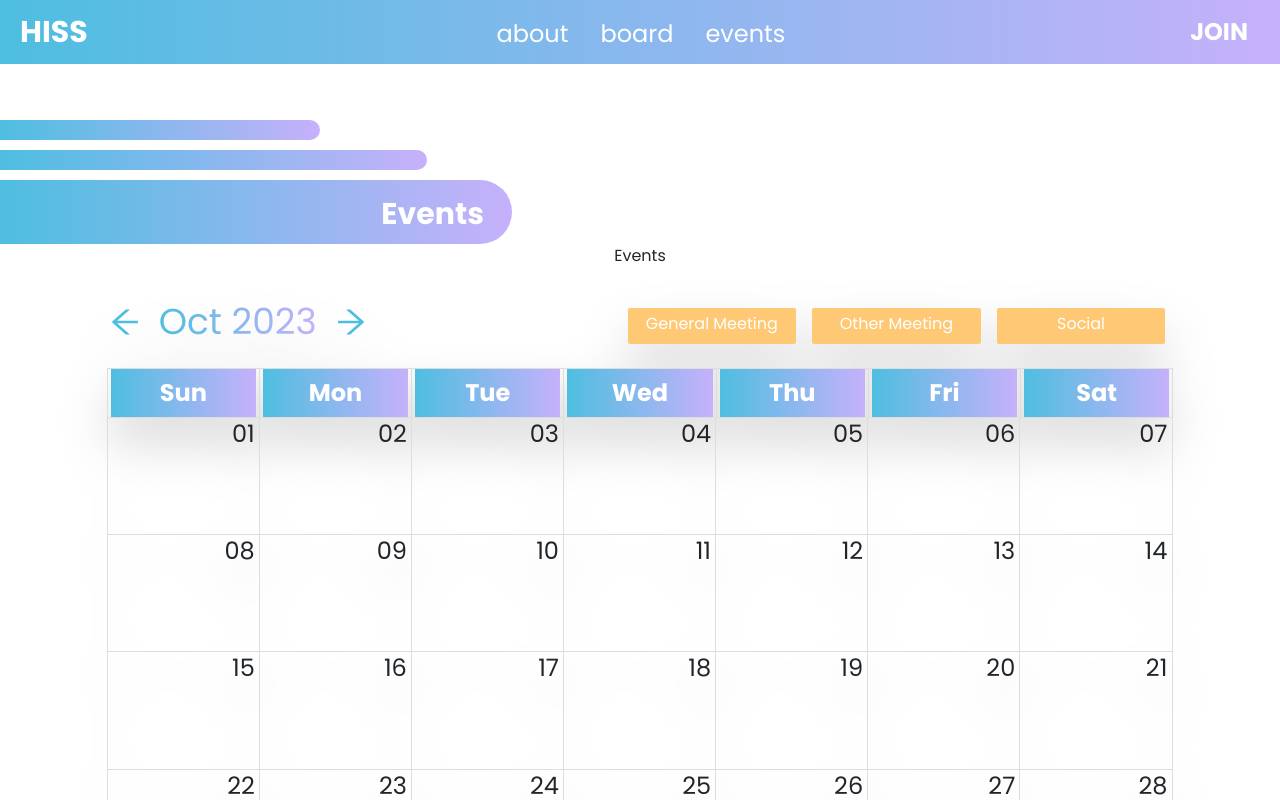
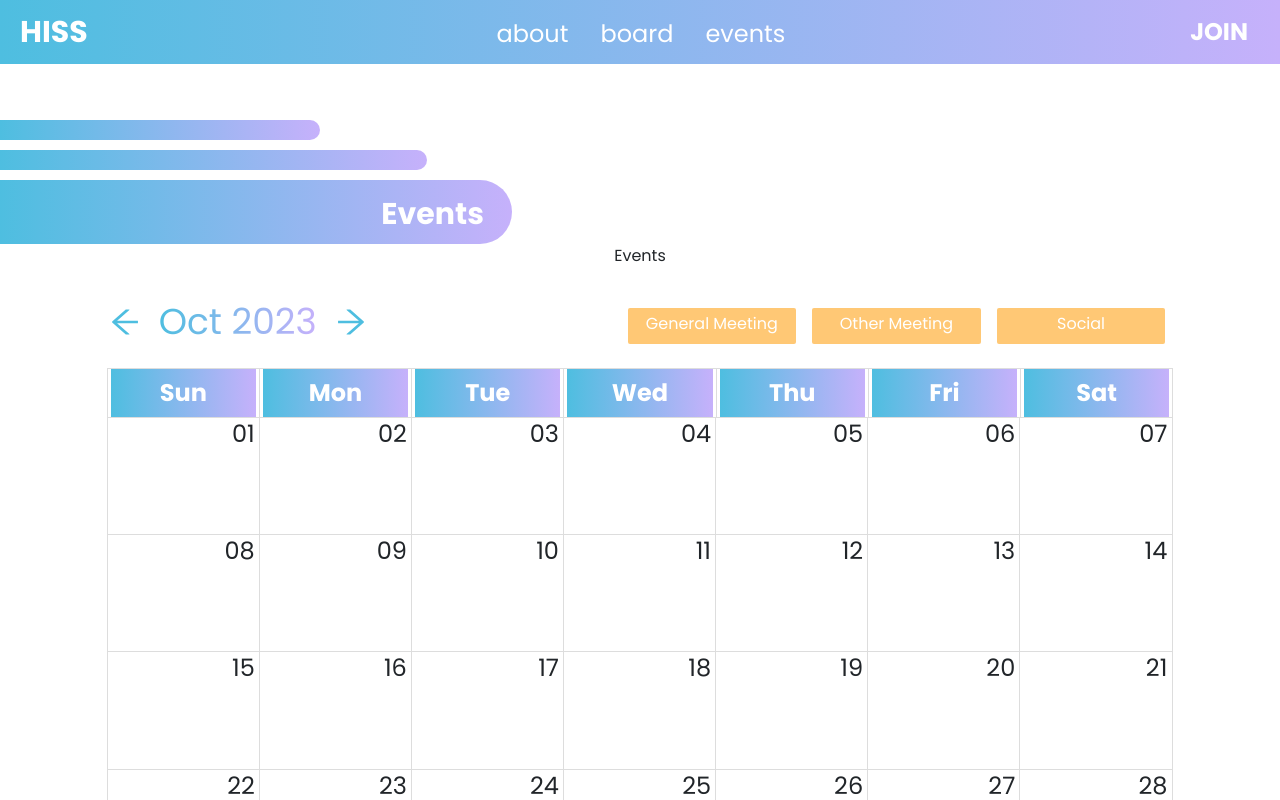
Before and after one commit to acm-ucr/hiss-website, a Next.js app: page /events in a window 1280 px wide. Shown: the top 800 px of the page. Built offline with nearby package versions, Linux system fonts and the light colour scheme.

Commit message:
current status

```diff
--- a/src/components/calendar/Calendar.jsx
+++ b/src/components/calendar/Calendar.jsx
@@ -16,10 +16,10 @@ const CalendarEvent = ({ events }) => {
   return (
     <section className="w-full flex justify-center items-center flex-col mt-[2vh] ">
       <div className="w-10/12 flex justify-center items-center ">
-        <div className="h-[90vh] w-full relative mb-24">
+        <div className="h-[90vh] w-full relative mb-24 ">
           <Calendar
             date={date}
-            className=" w-full m-0 p-0 text-md md:text-2xl drop-shadow-2xl rounded-sm overflow-hidden  "
+            className=" w-full m-0 p-0 text-md md:text-2xl  rounded-md  "
             allDayAccessor="allDay"
             showAllEvents={true}
             events={events}
```
